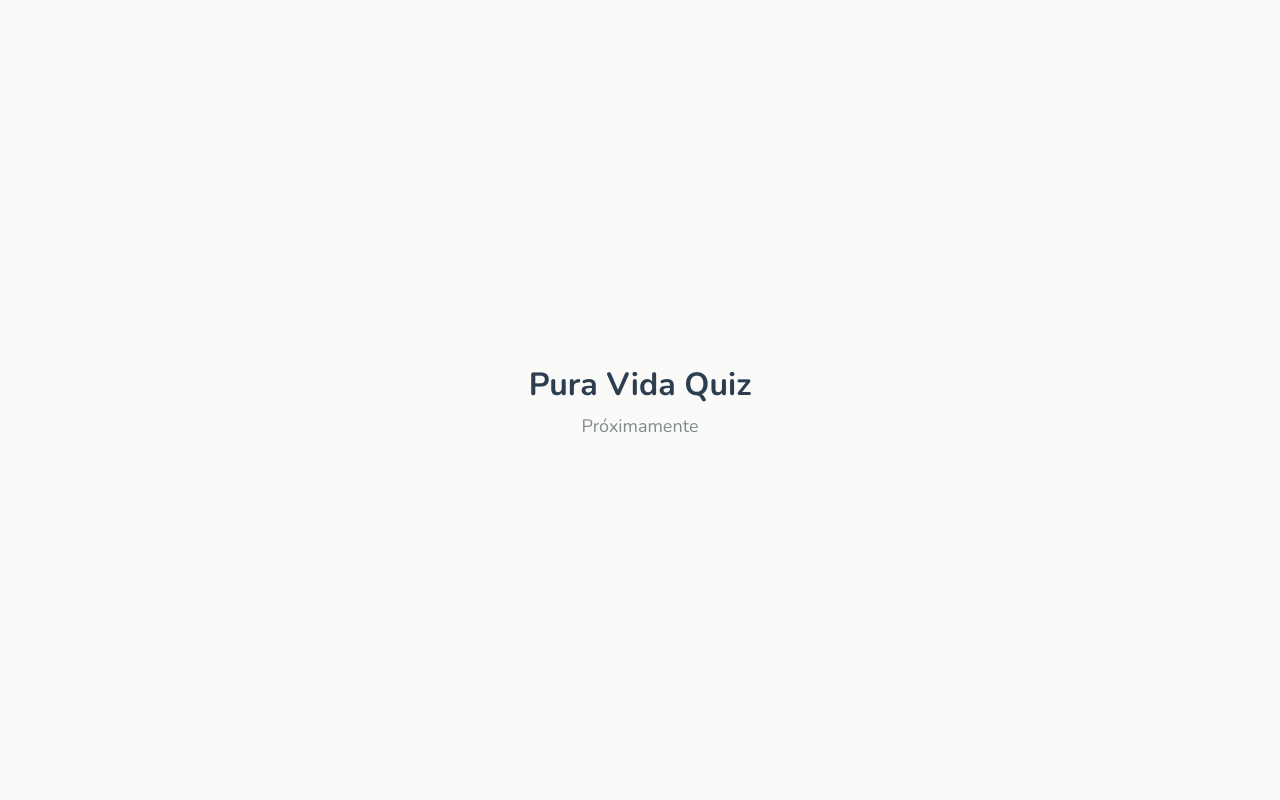
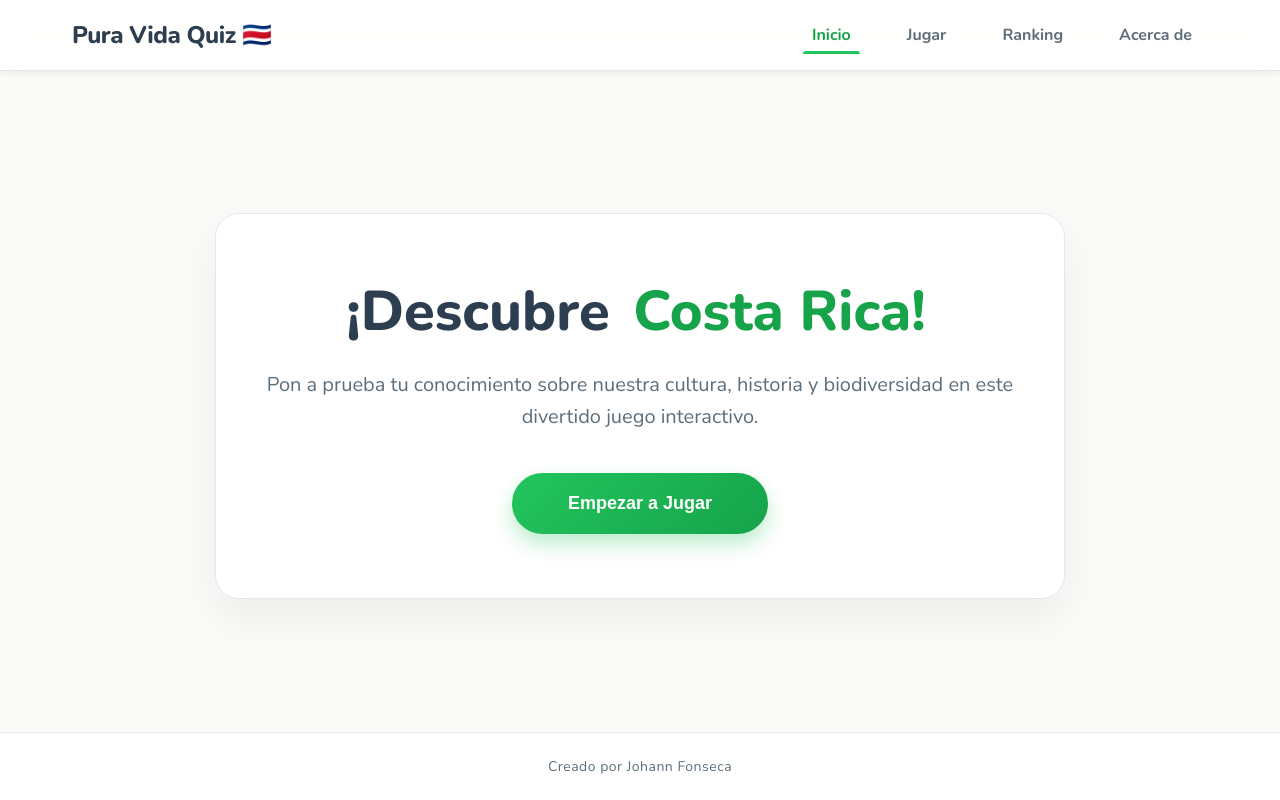
Before and after one commit to JohannFonseca/Pura-Vida-Quiz, a Vue app: page / in a window 1280 px wide. Built offline with nearby package versions, Linux system fonts and the light colour scheme.

Commit message:
mejora a la hora de presentar la web

```diff
--- a/src/App.vue
+++ b/src/App.vue
@@ -11,10 +11,10 @@
       <div class="nav-content">
         <div class="brand">Pura Vida Quiz 🇨🇷</div>
         <div class="nav-links">
-          <a href="#" class="nav-btn active">Inicio</a>
-          <a href="#" class="nav-btn">Jugar</a>
-          <a href="#" class="nav-btn">Ranking</a>
-          <a href="#" class="nav-btn">Acerca de</a>
+          <router-link to="/" class="nav-btn" active-class="active">Inicio</router-link>
+          <router-link to="/jugar" class="nav-btn" active-class="active">Jugar</router-link>
+          <router-link to="/ranking" class="nav-btn" active-class="active">Ranking</router-link>
+          <router-link to="/acerca-de" class="nav-btn" active-class="active">Acerca de</router-link>
         </div>
         <!-- Boton del menu -->
         <button class="mobile-menu-btn" aria-label="Abrir menú">
@@ -28,11 +28,7 @@
     </nav>
 
     <main class="main-content">
-      <div class="hero">
-        <h1 class="title">¡Descubre <span class="highlight">Costa Rica!</span></h1>
-        <p class="subtitle">Pon a prueba tu conocimiento sobre nuestra cultura, historia y biodiversidad en este divertido juego interactivo.</p>
-        <button class="cta-button">Empezar a Jugar</button>
-      </div>
+      <router-view />
     </main>
 
     <footer class="footer">
@@ -149,73 +145,7 @@
   padding: 2rem;
 }
 
-.hero {
-  text-align: center;
-  max-width: 850px;
-  padding: 4rem 2rem;
-  background: #ffffff; /* Fondo blanco para hacer pop al texto */
-  border: 1px solid var(--border-color);
-  border-radius: 24px;
-  box-shadow: 0 20px 40px rgba(0, 0, 0, 0.05); /* Sombra */
-}
 
-.title {
-  font-size: 3.5rem;
-  font-weight: 800;
-  margin-bottom: 1.5rem;
-  line-height: 1.2;
-  color: var(--text-main);
-}
-
-.highlight {
-  color: var(--accent-green-dark);
-  position: relative;
-  display: inline-block;
-  padding: 0 0.5rem;
-}
-
-/* Efecto tipo subrayado de marcador "verde" en el texto */
-.highlight::after {
-  content: '';
-  position: absolute;
-  bottom: 10%;
-  left: 0;
-  width: 100%;
-  height: 30%;
-  background-color: var(--accent-green-light);
-  z-index: -1;
-  opacity: 0.5;
-  border-radius: 4px;
-}
-
-.subtitle {
-  font-size: 1.25rem;
-  color: var(--text-muted);
-  margin-bottom: 2.5rem;
-  line-height: 1.6;
-}
-
-.cta-button {
-  background: linear-gradient(135deg, var(--accent-green) 0%, var(--accent-green-dark) 100%);
-  color: #ffffff;
-  border: none;
-  padding: 1.25rem 3.5rem;
-  font-size: 1.125rem;
-  font-weight: 800;
-  border-radius: 9999px; /* Forma */
-  cursor: pointer;
-  transition: all 0.3s cubic-bezier(0.4, 0, 0.2, 1);
-  box-shadow: 0 10px 20px rgba(34, 197, 94, 0.3);
-}
-
-.cta-button:hover {
-  transform: translateY(-3px);
-  box-shadow: 0 15px 25px rgba(34, 197, 94, 0.4);
-}
-
-.cta-button:active {
-  transform: translateY(1px);
-}
 
 /* ============================================
    Footer
@@ -246,17 +176,5 @@
   .mobile-menu-btn {
     display: block;
   }
-
-  .title {
-    font-size: 2.5rem;
-  }
-
-  .subtitle {
-    font-size: 1.1rem;
-  }
-
-  .hero {
-    padding: 3rem 1.5rem;
-  }
 }
 </style>
--- /dev/null
+++ b/src/router/index.js
@@ -0,0 +1,31 @@
+import { createRouter, createWebHistory } from 'vue-router'
+import HomeView from '../views/HomeView.vue'
+import Proximamente from '../views/Proximamente.vue'
+
+const router = createRouter({
+  history: createWebHistory(import.meta.env.BASE_URL),
+  routes: [
+    {
+      path: '/',
+      name: 'home',
+      component: HomeView
+    },
+    {
+      path: '/jugar',
+      name: 'jugar',
+      component: Proximamente
+    },
+    {
+      path: '/ranking',
+      name: 'ranking',
+      component: Proximamente
+    },
+    {
+      path: '/acerca-de',
+      name: 'acerca-de',
+      component: Proximamente
+    }
+  ]
+})
+
+export default router
--- /dev/null
+++ b/src/views/HomeView.vue
@@ -0,0 +1,93 @@
+<template>
+  <div class="hero">
+    <h1 class="title">¡Descubre <span class="highlight">Costa Rica!</span></h1>
+    <p class="subtitle">Pon a prueba tu conocimiento sobre nuestra cultura, historia y biodiversidad en este divertido juego interactivo.</p>
+    <router-link to="/jugar" style="text-decoration: none;">
+      <button class="cta-button">Empezar a Jugar</button>
+    </router-link>
+  </div>
+</template>
+
+<style scoped>
+.hero {
+  text-align: center;
+  max-width: 850px;
+  padding: 4rem 2rem;
+  background: #ffffff; /* Fondo blanco para hacer pop al texto */
+  border: 1px solid var(--border-color);
+  border-radius: 24px;
+  box-shadow: 0 20px 40px rgba(0, 0, 0, 0.05); /* Sombra */
+}
+
+.title {
+  font-size: 3.5rem;
+  font-weight: 800;
+  margin-bottom: 1.5rem;
+  line-height: 1.2;
+  color: var(--text-main);
+}
+
+.highlight {
+  color: var(--accent-green-dark);
+  position: relative;
+  display: inline-block;
+  padding: 0 0.5rem;
+}
+
+/* Efecto tipo subrayado de marcador "verde" en el texto */
+.highlight::after {
+  content: '';
+  position: absolute;
+  bottom: 10%;
+  left: 0;
+  width: 100%;
+  height: 30%;
+  background-color: var(--accent-green-light);
+  z-index: -1;
+  opacity: 0.5;
+  border-radius: 4px;
+}
+
+.subtitle {
+  font-size: 1.25rem;
+  color: var(--text-muted);
+  margin-bottom: 2.5rem;
+  line-height: 1.6;
+}
+
+.cta-button {
+  background: linear-gradient(135deg, var(--accent-green) 0%, var(--accent-green-dark) 100%);
+  color: #ffffff;
+  border: none;
+  padding: 1.25rem 3.5rem;
+  font-size: 1.125rem;
+  font-weight: 800;
+  border-radius: 9999px; /* Forma */
+  cursor: pointer;
+  transition: all 0.3s cubic-bezier(0.4, 0, 0.2, 1);
+  box-shadow: 0 10px 20px rgba(34, 197, 94, 0.3);
+}
+
+.cta-button:hover {
+  transform: translateY(-3px);
+  box-shadow: 0 15px 25px rgba(34, 197, 94, 0.4);
+}
+
+.cta-button:active {
+  transform: translateY(1px);
+}
+
+@media (max-width: 768px) {
+  .title {
+    font-size: 2.5rem;
+  }
+
+  .subtitle {
+    font-size: 1.1rem;
+  }
+
+  .hero {
+    padding: 3rem 1.5rem;
+  }
+}
+</style>
--- a/src/IndexNPC.vue
+++ b/src/views/Proximamente.vue
@@ -1,8 +1,4 @@
 <script setup>
-/**
- * App.vue
- * Prompt 1: Pantalla base de Pura Vida Quiz
- */
 </script>
 
 <template>
@@ -18,8 +14,8 @@
   flex-direction: column;
   align-items: center;
   justify-content: center;
-  min-height: 100vh;
   gap: 0.5rem;
+  margin: 4rem 0;
 }
 
 h1 {
```
Also changed, not shown: IndexNPC.html (deleted, +0 -17 lines), src/main.js (+5 -3 lines).
